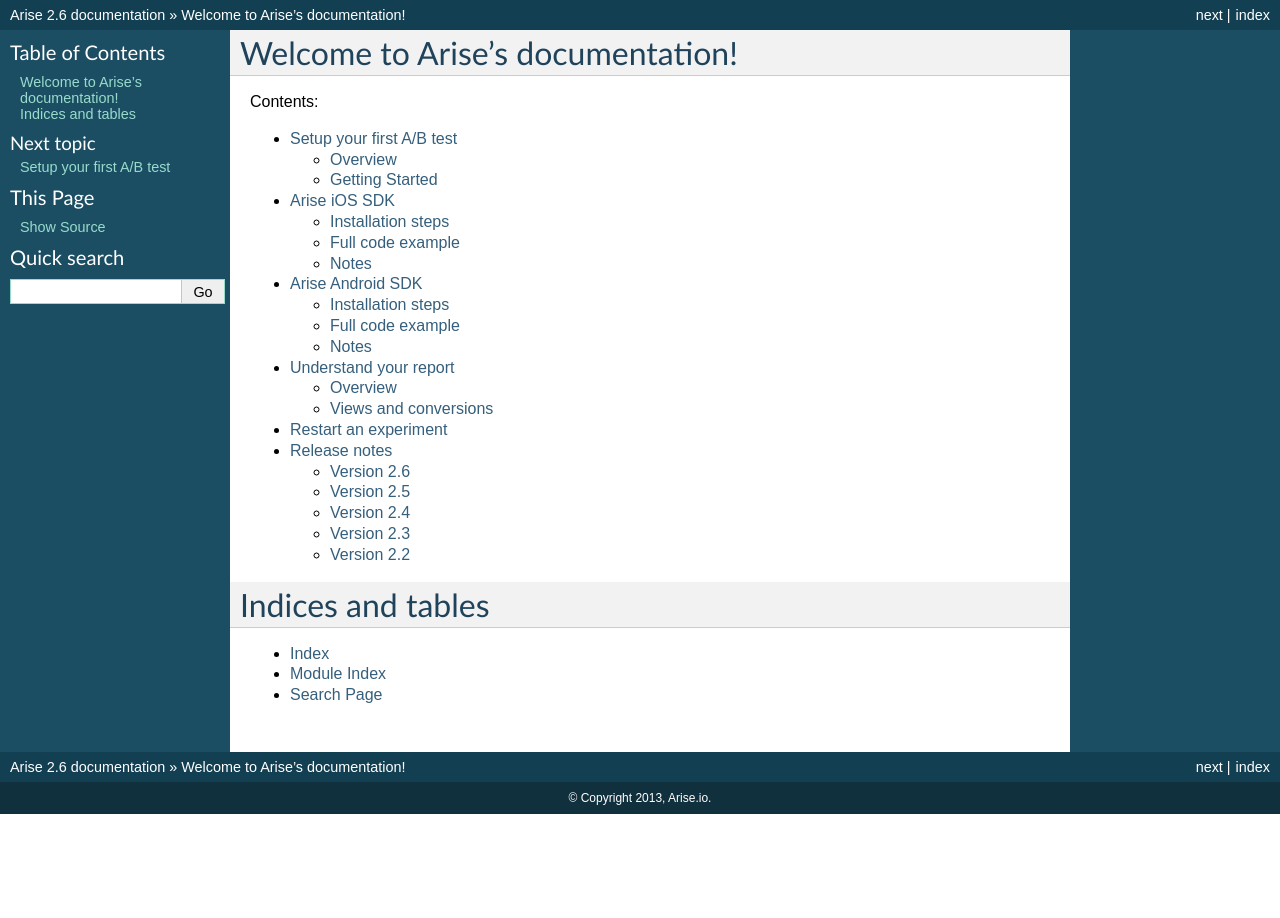
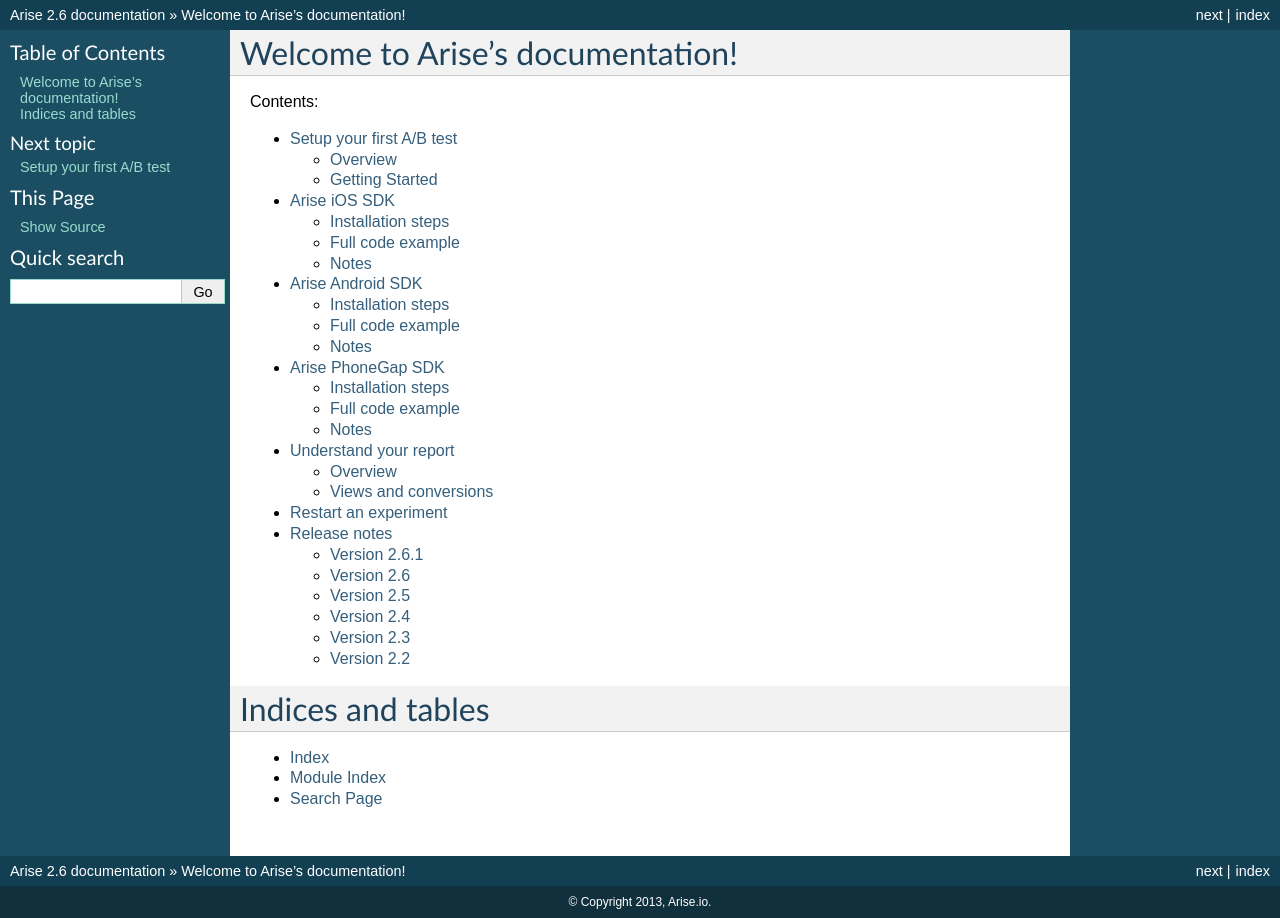
Before and after one commit to smart-mobile-software/arisedocs, a Sphinx documentation site: the page built from docs/source/index.rst, in a window 1280 px wide. Built offline with Sphinx 7.4.7, drawn with Linux system fonts in a browser that asks for light colours; part of the change alters nothing that is shown.

Commit message:
phonegap android doc

```diff
--- a/docs/source/index.rst
+++ b/docs/source/index.rst
@@ -14,6 +14,7 @@ Contents:
    setup
    ios
    android
+   phonegap
    report
    restart
    releasenotes
--- /dev/null
+++ b/docs/source/phonegap.rst
@@ -0,0 +1,175 @@
+.. meta::
+   :description: Android A/B testing client setup
+
+Arise PhoneGap SDK
+**********************
+
+This documentation will help you to install the Arise PhoneGap SDK in your html5 application.
+
+Installation steps
+==================
+
+1. Add the Arise PhoneGap plugin to your project
+--------------------------------------------------
+
+At the root of your project, run:
+
+.. code-block:: bash
+
+    phonegap local plugin add https://github.com/poiuytrez/ArisePhoneGap.git
+
+The plugin will be automatically downloaded and installed in your application.
+
+2. Initialize the framework
+---------------------------
+
+You need to initialize the framework in the deviceReady function of your application:
+
+.. code-block:: javascript
+
+    // Initialize the arise library
+    var authKey = "9c51b5e8f06ebd26728f29954365098f052c68c8";
+    var appName = "AngryElephants";
+    // arise.initialize(success, error, authKey, appName);
+    arise.initialize(
+        function(){ console.log("successfully initialized"); },
+        function(error){ console.log("an error occured:" + error); },
+        authKey,
+        appName
+    );
+
+Replace the value of the key and the app name by your own key and your application name. You can find it on your dashboard. This function will trigger a asynchronous sync with the server (experiments values are retrieved and events are sent).
+
+3. Get the experiment value
+----------------------------
+
+When you plan to run the experiment, you will need to call the getVariationWithListener with the experiment tag name (same as the one displayed in your dashboard) to get the experiment data.
+You have also to set a default value in case of no connection to the server. "Buy it now" is the default value in the following code snippet.
+
+.. code-block:: javascript
+
+    // arise.getVariationWithListener(success, error, experimentTag, defaultValue);
+    arise.getVariationWithListener(
+        function(value){
+            // print the variation
+            console.log(value);
+        },
+        function(error){
+            console.log("an error occured:" + error);
+        },
+        "ExpTag1",
+        "MyDefaultValue"
+    );
+
+The default value will only be printed if the application has never succeeded to connect to the server. We recommend to set the default value to the same value as your variation A value.
+
+We also recommend to call this function as late as possible in your app.
+
+4. Record events
+----------------
+
+Now that you have setup your application for testing, you will need to record views and conversion events. You need to provide the experiment tag name as a parameter to associate the events with an experiment.
+
+Record a view:
+
+.. code-block:: javascript
+
+	// arise.recordView(success, error, experimentTag);
+	arise.recordView(
+	    function(){ console.log("success")},
+	    function(error){ console.log("an error occured:" + error) },
+	    "ExpTag1"
+	);
+
+Record a conversion:
+
+.. code-block:: javascript
+
+    // arise.recordConversion(success, error, experimentTag);
+    arise.recordConversion(
+        function(){ console.log("success")},
+        function(error){ console.log("an error occured:" + error) },
+        "ExpTag1"
+    );
+
+Views and conversions events are stored on the device until an internet connection is available. Our framework does work properly even in case of no connectivity.
+
+Full code example
+==================
+
+.. code-block:: html
+
+    <!DOCTYPE html>
+    <html>
+    <head>
+        <script>
+            // Click on Initialize button
+            function initialize(){
+                // Initialize Arise
+                // Initialize the arise library
+                var authKey = "9c51b5e8f06ebd26728f29954365098f052c68c8";
+                var appName = "AngryElephants";
+                // arise.initialize(success, error, authKey, appName);
+                arise.initialize(
+                        function(){ console.log("successfully initialized"); },
+                        function(error){ console.log("an error occured:" + error); },
+                        authKey,
+                        appName
+                );
+            }
+
+            // Click on GetVariation button
+            function getVariation(){
+                // arise.getVariationWithListener(success, error, experimentTag, defaultValue);
+                arise.getVariationWithListener(
+                        function(value){
+                            // print the variation
+                            alert(value);
+                        },
+                        function(error){
+                            console.log("an error occured:" + error);
+                        },
+                        "ExpTag1",
+                        "MyDefaultValue"
+                );
+            }
+
+            // Click on Record View button
+            function recordView(){
+                // arise.recordView(success, error, experimentTag);
+                arise.recordView(
+                        function(){ console.log("success")},
+                        function(error){ console.log("an error occured:" + error) },
+                        "ExpTag1"
+                );
+            }
+
+            // Click on Record Variation button
+            function recordConversion(){
+                // arise.recordConversion(success, error, experimentTag);
+                arise.recordConversion(
+                        function(){ console.log("success")},
+                        function(error){ console.log("an error occured:" + error) },
+                        "ExpTag1"
+                );
+            }
+        </script>
+    </head>
+    <body>
+    <button onclick='initialize()'>Initialize</button>
+    <button onclick='getVariation()'>Get variation</button>
+    <button onclick='recordView()'>Record view</button>
+    <button onclick='recordConversion()'>Record conversion</button>
+
+    <script type="text/javascript" src="phonegap.js"></script>
+
+    </body>
+    </html>
+
+
+
+
+Notes
+=====
+
+The Arise PhoneGap SDK supports PhoneGap 3.X on Android.
--- a/docs/source/releasenotes.rst
+++ b/docs/source/releasenotes.rst
@@ -3,6 +3,14 @@
 
 Release notes
 *****************
+
+Version 2.6.1
+==================
+
+Html5
+------
+
+* Added compatibility with PhoneGap 3.0.0 for Android.
 
 Version 2.6
 ==================
```
